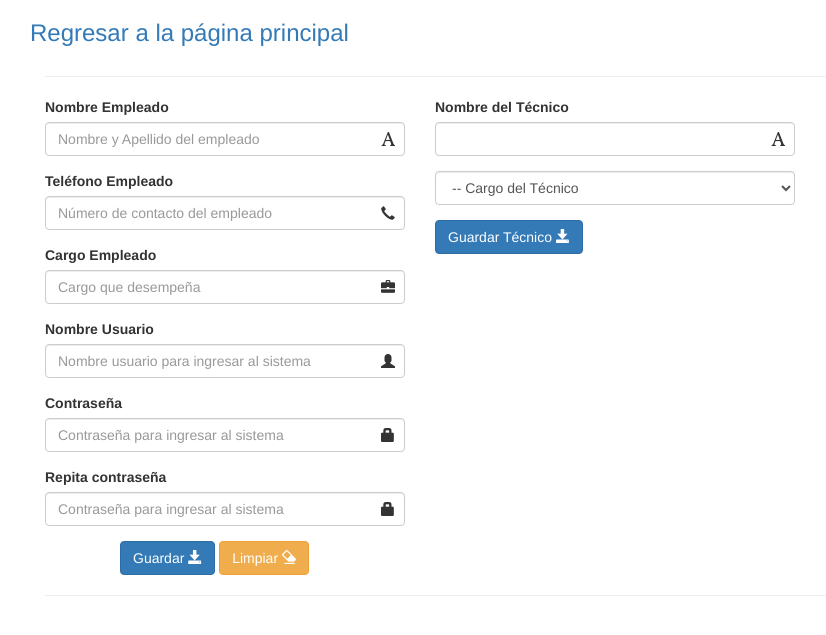
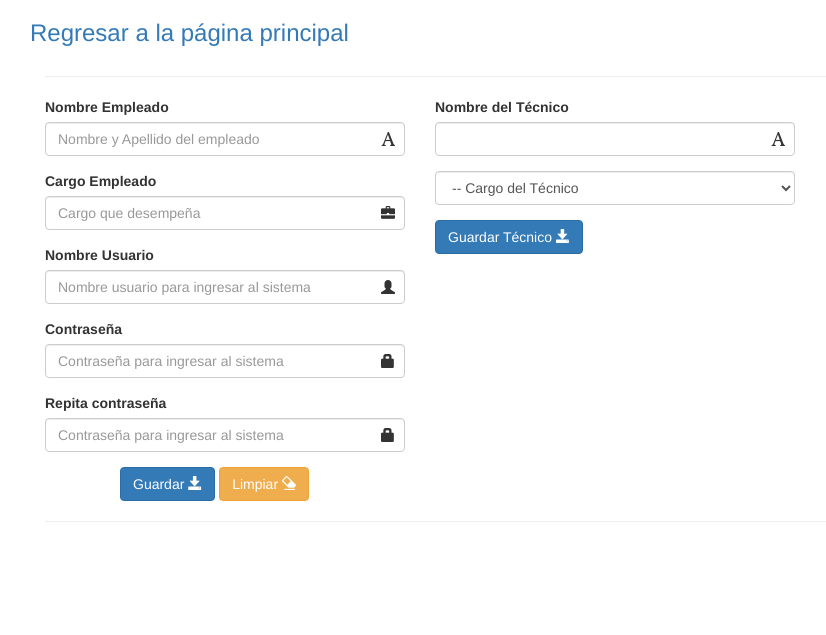
Before and after one commit to cddm-gh/SistemaMatilcell, a PHP site: page /administracion.php in a window 1280 px wide. Shown: the top 635 px of the page, without its empty margins (25-851 px from the left). Run offline with PHP 8.4, Linux system fonts and the light colour scheme; the visitor is signed in with stand-in values (Sample User, id 1); some libraries are stand-ins or nearby versions.

Commit message:
Corregido error al insertar tecnicos y empleados

```diff
--- a/administracion.php
+++ b/administracion.php
@@ -10,7 +10,6 @@ $errores = "";
 
 if(isset($_POST['guardar'])){
     $nombre = $_POST['nombre'];
-    $telefono = $_POST['telefono'];
     $rol = $_POST['cargo'];
     $usuario = filter_var($_POST['usuario'], FILTER_SANITIZE_STRING);
     $password1 = $_POST['password1'];
@@ -24,13 +23,12 @@ if(isset($_POST['guardar'])){
 
         $conexion->setAttribute(PDO::ATTR_ERRMODE, PDO::ERRMODE_EXCEPTION);
         try{
-            $statement = $conexion->prepare("INSERT INTO empleados VALUES (0,:nombre,:telefono,:rol,:usuario,:password)");
+            $statement = $conexion->prepare("INSERT INTO empleados VALUES (0,:nombre,:usuario,:password,:cargo)");
             $resultado = $statement->execute(array(
                 ':nombre' => $nombre,
-                ':telefono' => $telefono,
-                ':rol' => $rol,
                 ':usuario' => $usuario,
-                ':password' => $password1
+                ':password' => $password1,
+                ':cargo' => $rol
             ));
 
             if( $resultado )
@@ -109,12 +107,6 @@ if(isset($_POST['guardartec'])){
                         <i class="glyphicon glyphicon-font form-control-feedback"></i>
                     </div>
                     <div class="form-group has-feedback">
-                        <label for="telefono">Teléfono Empleado</label>
-                        <input type="text" id="telefono" name="telefono" class="form-control" placeholder="Número de contacto del empleado"
-                            required="true" maxlength="12">
-                        <i class="glyphicon glyphicon-earphone form-control-feedback"></i>
-                    </div>
-                    <div class="form-group has-feedback">
                         <label for="telefono">Cargo Empleado</label>
                         <input type="text" id="cargo" name="cargo" class="form-control" placeholder="Cargo que desempeña"
                             required="true" maxlength="30">
--- a/db/connect.php
+++ b/db/connect.php
@@ -12,7 +12,7 @@ try {
 	$dbuser = $config->get('db.user');
 	$dbpass = $config->get('db.password');
 
-	$conexion = new PDO("mysql:host=$dbhost;dbname=$dbname", $dbuser, $dbpass);
+	$conexion = new PDO("mysql:host=$dbhost;dbname=$dbname", $dbuser, $dbpass,array(PDO::MYSQL_ATTR_INIT_COMMAND => 'SET NAMES  \'UTF8\''));
 
 } catch (PDOException $e) {
 	echo "Error " . $e->getMessage();
```
